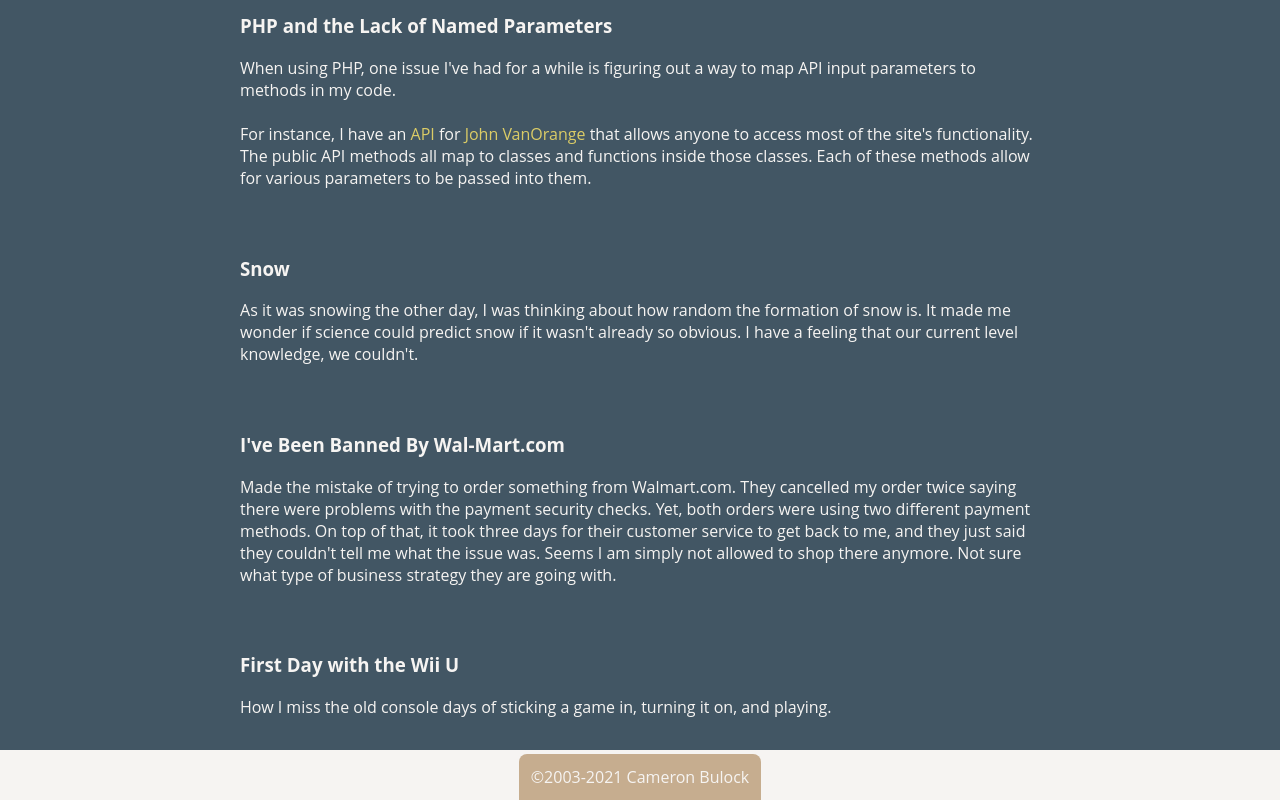
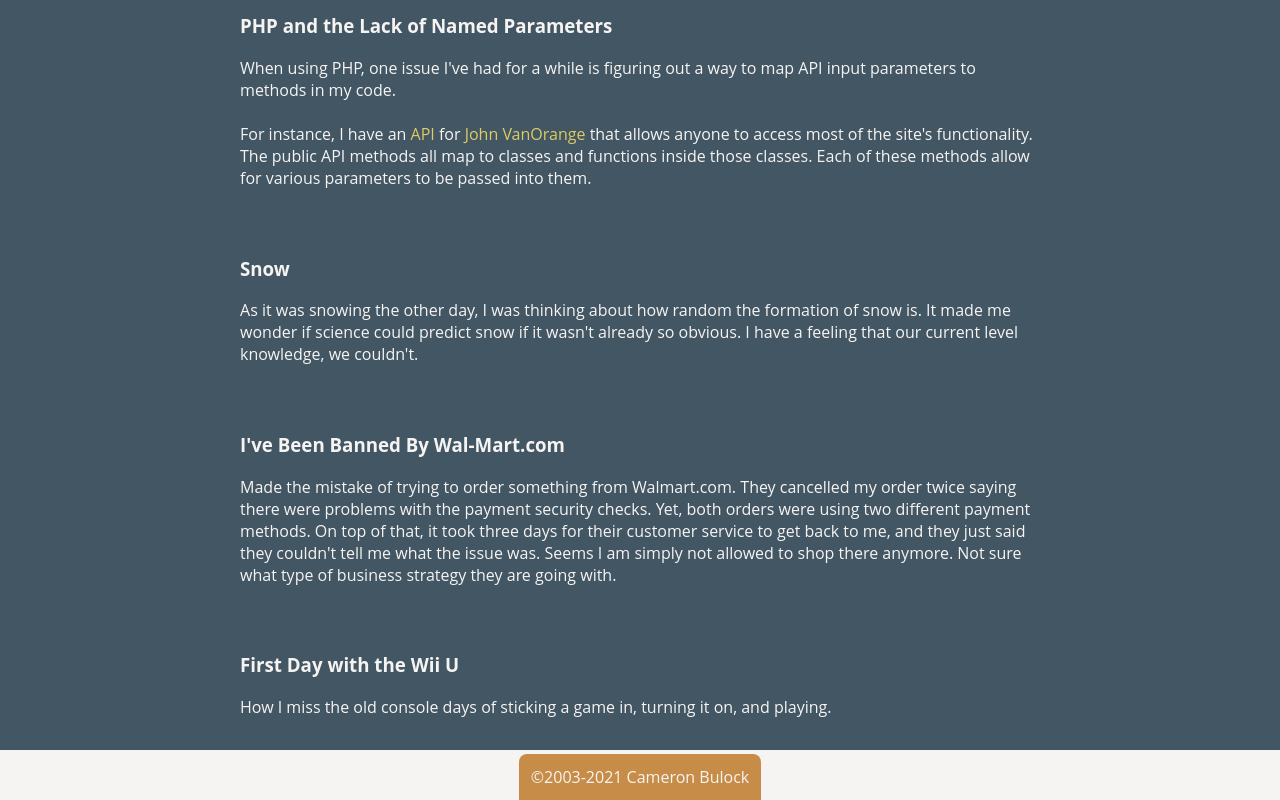
Before and after one commit to cbulock/ct4, a React (Create React App) app: page / in a window 1280 px wide. Shown: the part 411-1211 px from the top of the page. Built offline with nearby package versions, Linux system fonts and the light colour scheme.

Commit message:
contrast fix

```diff
--- a/src/theme.js
+++ b/src/theme.js
@@ -1,7 +1,7 @@
 const theme = {
 	offWhite: '#F6F4F2',
 	primary: '#425664',
-	secondary: '#C6AD8F',
+	secondary: '#c78d48',
 	links: '#DBCC66',
 };
 
```
